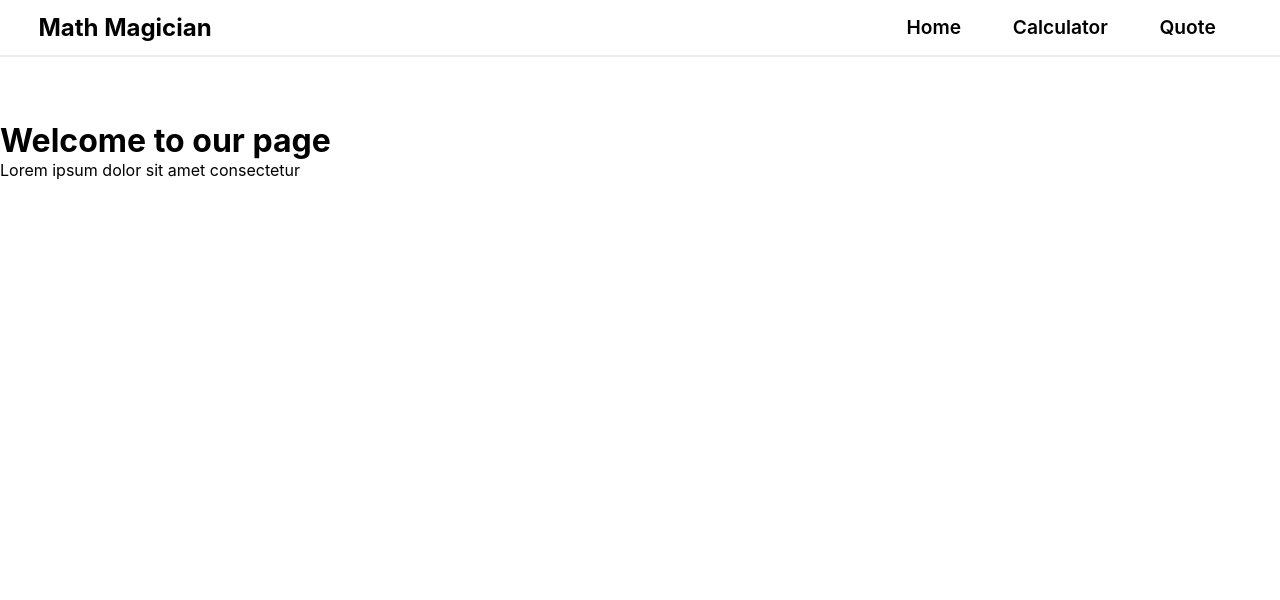
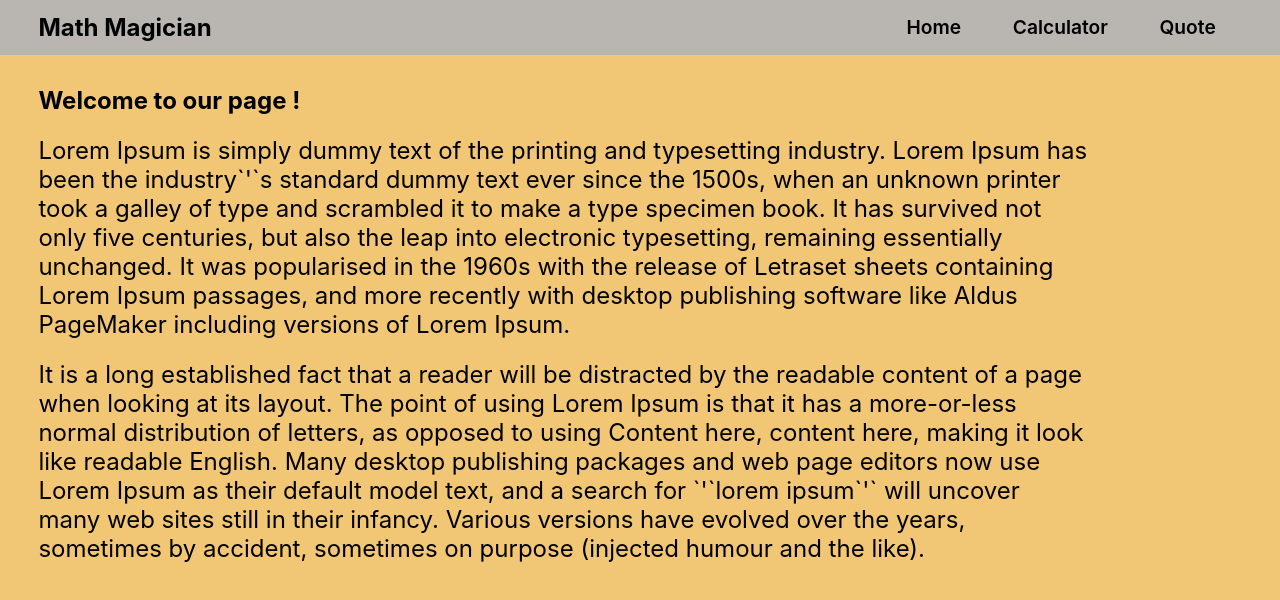
Before and after one commit to migo1/math-magicians, a React (Create React App) app: page / in a window 1280 px wide. Shown: the top 600 px of the page. Built offline with nearby package versions, Linux system fonts and the light colour scheme.

Commit message:
style-full-website

```diff
--- a/src/App.css
+++ b/src/App.css
@@ -1,13 +1,22 @@
 .App {
-  margin-top: 5%;
-  /* display: grid; */
-  /* place-items: center; */
+  padding: 0 15% 0 3%;
+  background-color: #f1c675;
+  height: 100vh;
 }
 
 nav {
   display: flex;
   justify-content: space-between;
   padding: 1% 3%;
-  border-bottom: 2px solid #eaeaea;
   align-items: center;
+  background-color: rgb(185, 182, 177);
 }
+
+.home {
+  padding-top: 3%;
+}
+
+.home-text {
+  margin: 2% 0;
+  font-size: 24px;
+}
--- a/src/components/Calculator.js
+++ b/src/components/Calculator.js
@@ -15,6 +15,8 @@
     setState(caclulate(state, btnValue));
   };
   return (
+    <div className="calc-wrapper">
+      <h2 className="calc-title">Let`s do some math!</h2>
       <div className="calculator-container">
         <div className="screen-display">{ next || operation || total || 0 }</div>
         {btnKeys.map((btnKey) => (
@@ -24,6 +26,7 @@
           )
         ))}
       </div>
+    </div>
   );
 }
 
--- a/src/components/Home.js
+++ b/src/components/Home.js
@@ -1,8 +1,29 @@
 function Home() {
   return (
     <div className="home">
-      <h1>Welcome to our page</h1>
-      <p>Lorem ipsum dolor sit amet consectetur</p>
+      <h2>Welcome to our page !</h2>
+      <p className="home-text">
+        Lorem Ipsum is simply dummy text of the printing and typesetting
+        industry. Lorem Ipsum has been the industry`&apos;`s standard dummy text
+        ever since the 1500s, when an unknown printer took a galley of type and
+        scrambled it to make a type specimen book. It has survived not only five
+        centuries, but also the leap into electronic typesetting, remaining
+        essentially unchanged. It was popularised in the 1960s with the release
+        of Letraset sheets containing Lorem Ipsum passages, and more recently
+        with desktop publishing software like Aldus PageMaker including versions
+        of Lorem Ipsum.
+      </p>
+      <p className="home-text">
+        It is a long established fact that a reader will be distracted by the
+        readable content of a page when looking at its layout. The point of
+        using Lorem Ipsum is that it has a more-or-less normal distribution of
+        letters, as opposed to using Content here, content here, making it
+        look like readable English. Many desktop publishing packages and web
+        page editors now use Lorem Ipsum as their default model text, and a
+        search for `&apos;`lorem ipsum`&apos;` will uncover many web sites still in their
+        infancy. Various versions have evolved over the years, sometimes by
+        accident, sometimes on purpose (injected humour and the like).
+      </p>
     </div>
   );
 }
--- a/src/components/Quote.js
+++ b/src/components/Quote.js
@@ -1,12 +1,5 @@
 import React, { useEffect, useState } from 'react';
 import './quotes.css';
-
-const category = ['success', 'inspirational', 'humor', 'hope', 'home', 'history'];
-
-function getRandomCategory() {
-  const randomIndex = Math.floor(Math.random() * category.length);
-  return category[randomIndex];
-}
 
 function Quotes() {
   const [loading, setLoading] = useState(true);
@@ -16,8 +9,7 @@
   useEffect(() => {
     const fetchQuote = async () => {
       try {
-        const randomCategory = getRandomCategory();
-        const url = `https://api.api-ninjas.com/v1/quotes?category=${randomCategory}`;
+        const url = 'https://api.api-ninjas.com/v1/quotes?category=success';
         const response = await fetch(url, {
           headers: {
             'X-Api-Key': 'xwgw5/6Xu28wn4UN6tX7zQ==ZBQT8ALAOG4Y3T56',
@@ -40,10 +32,12 @@
   if (loading) return <h1>Loading Quote...</h1>;
   if (error) return <h1>404 Not found</h1>;
   return (
-    <div className="quotes">
-      <h3>{quote.category}</h3>
-      <p className="quote">{quote.quote}</p>
-      <p className="author">{quote.author}</p>
+    <div className="quotes-wrapper">
+      <div className="quotes">
+        <h2 className="quote-category">{quote.category}</h2>
+        <p className="quote">{quote.quote}</p>
+        <p className="author">{quote.author}</p>
+      </div>
     </div>
   );
 }
--- a/src/components/calculator.css
+++ b/src/components/calculator.css
@@ -1,7 +1,13 @@
+.calc-wrapper {
+  display: flex;
+  justify-content: space-between;
+  padding-top: 3%;
+}
+
 .calculator-container {
   display: grid;
   grid-template-columns: 1fr 1fr 1fr 1fr;
-  width: 50%;
+  width: 60%;
   text-align: center;
 }
 
@@ -15,3 +21,7 @@
   padding: 15px 0;
   padding-right: 10px;
 }
+
+.calc-title {
+  font-size: 30px;
+}
--- a/src/components/quotes.css
+++ b/src/components/quotes.css
@@ -1,16 +1,34 @@
 .quotes {
   margin-top: 10px;
-  border: 1px solid #000;
   display: flex;
   flex-direction: column;
   padding: 0 10px;
   text-align: center;
+  align-items: center;
+}
+
+.quote-category {
+  font-size: 40px;
+  font-weight: bold;
+  margin-bottom: 10px;
+  text-decoration: underline;
 }
 
 .quote {
   font-style: italic;
+  font-size: 20px;
+  margin-bottom: 10px;
 }
 
 .author {
   font-weight: bold;
+  font-size: 20px;
 }
+
+.quotes-wrapper {
+  display: flex;
+  justify-content: center;
+  flex-wrap: wrap;
+  height: 50vh;
+  align-content: center;
+}
--- a/src/index.css
+++ b/src/index.css
@@ -1,6 +1,6 @@
-*{
-margin: 0;
-padding: 0;
+* {
+  margin: 0;
+  padding: 0;
 }
 
 body {
--- a/src/styles/Navbar.module.css
+++ b/src/styles/Navbar.module.css
@@ -1,4 +1,4 @@
-.links{
+.links {
   width: 30%;
   display: flex;
   justify-content: space-around;
```
Lines whose indentation alone changed are shown as unchanged.
